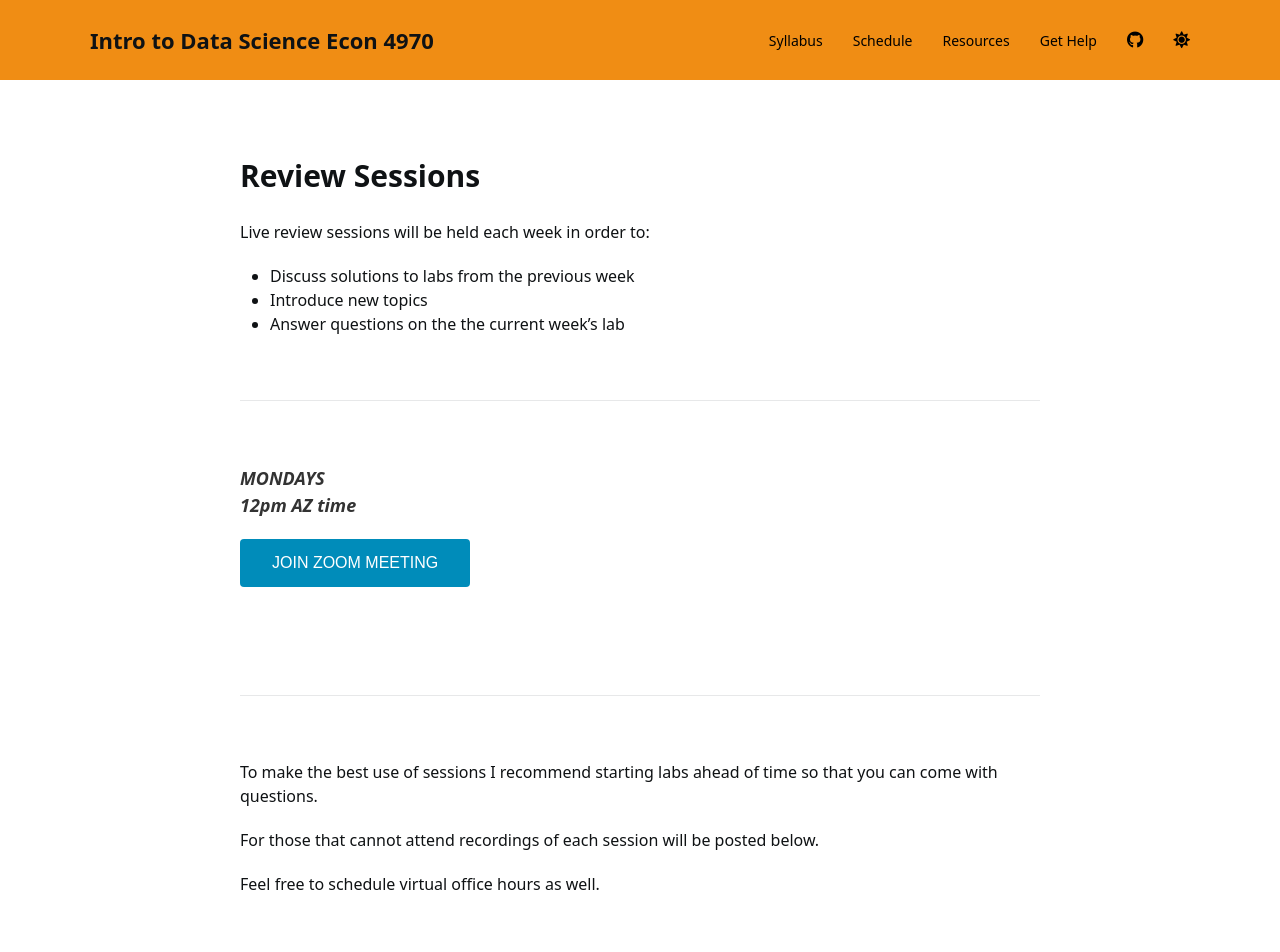
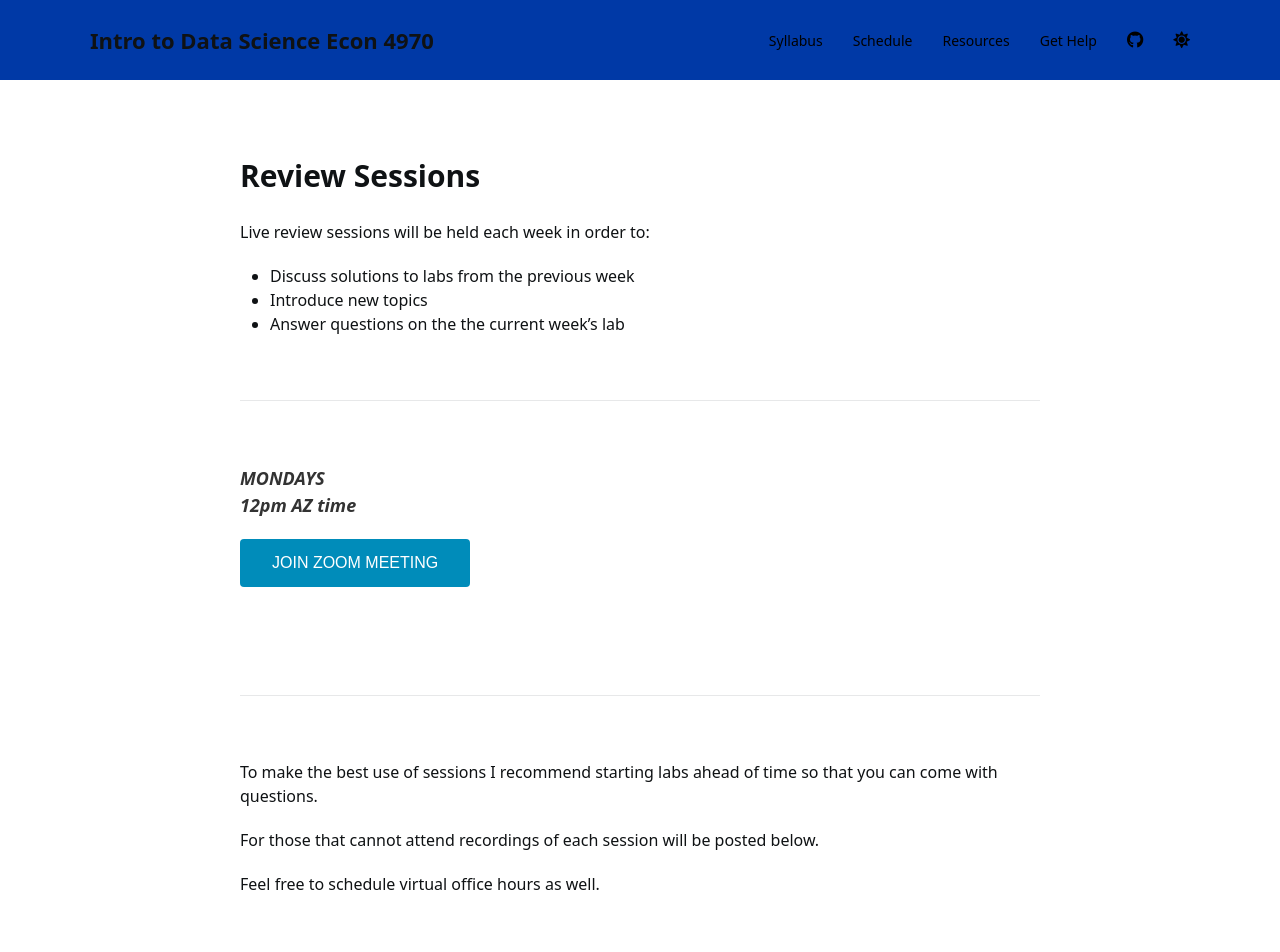
Before and after one commit to lalmada1/Intro-to-Data-Science-Econ-4970, a Jekyll site: the page built from review.md, in a window 1280 px wide and 1400 px high. Shown: the top 952 px of the window. Built offline with Jekyll 4.4.1, drawn with Linux system fonts in a browser that asks for light colours; nearby versions of some CDN libraries; a style sheet for code colours, icons or effects is not loaded.

Commit message:
Update custom.css

```diff
--- a/assets/css/custom.css
+++ b/assets/css/custom.css
@@ -41,14 +41,14 @@ header {
 }
 
 #default_nav {
-    background-color: #f08d14 !important;
+    background-color: #0039a6;
     /* background-color: #f08d14;  #ffaf4d; */
     font-size: 1.7em;
     color: white;
 }
 
 footer {
-    background-color: #0039a6 !important;
+    background-color: #0039a6;
     /* background-color: #f08d14;  #ffaf4d; #ff8c00; */
     color: white; /* rgb(255,255,255); */
     margin-top: 0px;
```
